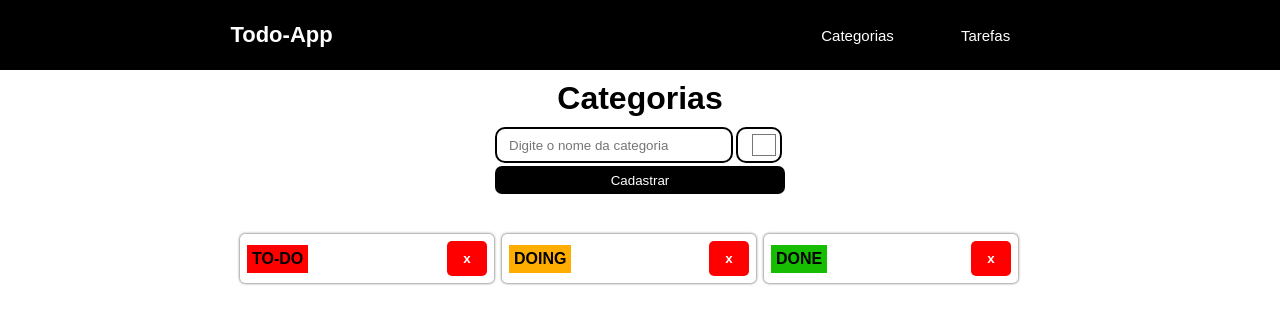
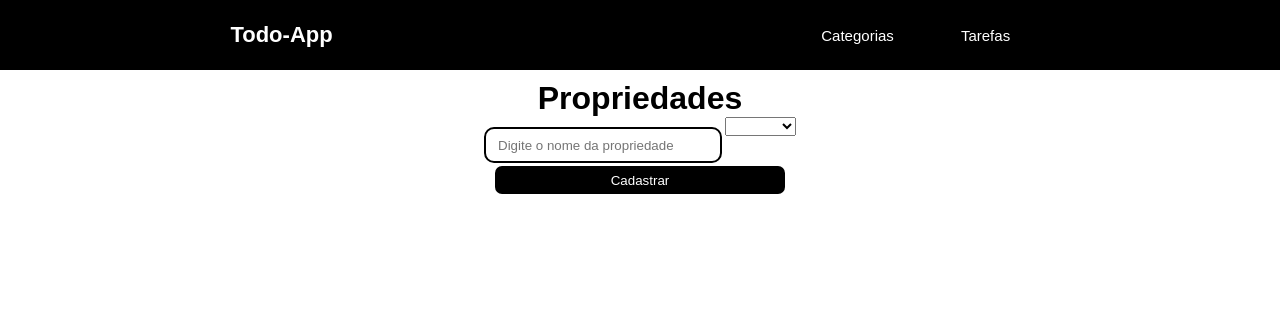
Before and after one commit to miguelbertoldi/todo-app, an Angular app: page /categoria in a window 1280 px wide. Shown: the top 324 px of the page. Built offline with nearby package versions, Linux system fonts and the light colour scheme.

Commit message:
Propriedades

```diff
--- a/src/categoria/categoria.component.css
+++ b/src/categoria/categoria.component.css
@@ -86,20 +86,3 @@ header button:hover {
   justify-content: space-between;
   gap: 5px;
 }
-
-.item-categoria button {
-  text-align: center;
-  font-weight: bold;
-  height: 35px;
-  width: 40px;
-  color: white;
-  background-color: red;
-  border: none;
-  border-radius: 5px;
-  cursor: pointer;
-}
-
-.item-categoria button:hover {
-  background-color: darkred;
-  transition: 0.2s;
-}
--- a/src/categoria/categoria.component.html
+++ b/src/categoria/categoria.component.html
@@ -1,25 +1,41 @@
 <header>
-  <h1>Categorias</h1>
+  <h1>Propriedades</h1>
 
   <div class="inputs">
-    <input [(ngModel)]="nome" placeholder="Digite o nome da categoria" maxlength="16"/>
+    <input [(ngModel)]="nome" placeholder="Digite o nome da propriedade" maxlength="16"/>
     <div class="input-color-div">
-      <input type="color" [(ngModel)]="color"/>
+
+      <select [(ngModel)]="tipo">
+        <option *ngFor="let tipos of listaTipos"> {{ tipos }} </option>
+      </select>
+
+
     </div>
   </div>
 
-  <button (click)="cadastrarCategoria()">Cadastrar</button>
+  <button (click)="cadastrarPropriedade()">Cadastrar</button>
 </header>
 
 <section class="lista-container">
   <div class="colunas-item">
-    <div *ngFor="let categoria of listaCategorias" class="item-categoria">
+    <div *ngFor="let prop of listaProps" class="item-categoria">
       <div>
-        <p [style.backgroundColor]="categoria.color">{{ categoria.nome }}</p>
+        <p>{{ prop.nome }} | {{ prop.tipo }}</p>
+        <div style="font-size: 10px;" *ngFor="let dado of prop.dado">
+          <p>{{ dado }} </p>
+        </div>
+
+        <input *ngIf="prop.showInput && prop.tipo == 'Seleção'" [(ngModel)]="categoriaAdd" />
+
+        <div *ngIf="prop.showInput && prop.tipo == 'Seleção'">
+          <button (click)="cadastrarCategoria(prop)">Adicionar</button>
+          <button (click)="cancelar(prop)">Cancelar</button>
+        </div>
+        <button *ngIf="!prop.showInput && prop.tipo == 'Seleção'" style="font-size: 10px; " (click)="showInput(prop)">Adicionar item</button>
       </div>
 
       <div>
-        <button (click)="removerCategoria(categoria)">x</button>
+        <button (click)="removerPropriedade(prop)">x</button>
       </div>
     </div>
   </div>
--- a/src/categoria/categoria.component.ts
+++ b/src/categoria/categoria.component.ts
@@ -10,6 +10,15 @@ interface Categoria {
   color: string
 }
 
+interface Propriedade {
+  nome: string,
+  tipo: string,
+  dado: string | number | string[],
+  showInput: boolean
+}
+
+
+
 @Component({
   templateUrl: './categoria.component.html',
   styleUrls: ['./categoria.component.css']
@@ -17,63 +26,83 @@ interface Categoria {
 
 export class CategoriaComponent {
 
-    listaCategorias: Categoria[] = [{nome: 'TO-DO', color: '#FF0000'}, {nome: 'DOING', color: '#FFAE00'}, {nome: 'DONE', color: '#16BD00'}];
+  listaCategorias: string[] = [];
   listaTarefas: Tarefa[] = [];
+  listaTipos: String[] = ['Texto', 'Número', 'Seleção'];
+  listaProps: Propriedade[] = [];
   nome: string = '';
   color: string = '#ffffff';
+  tipo: string;
+  dado: string | number | string[]
+  inputCategoria: boolean = false;
+  categoriaAdd: string;
 
   ngOnInit() {
-
-      if (localStorage.getItem('listaCategorias') != null) {
-        this.listaCategorias = JSON.parse(localStorage.getItem('listaCategorias'));
-      }
 
     if (localStorage.getItem('listaTarefas') != null) {
       this.listaTarefas = JSON.parse(localStorage.getItem('listaTarefas'));
     }
-    }
 
-    cadastrarCategoria(): void {
+    if (localStorage.getItem('listaProps') != null) {
+      this.listaProps = JSON.parse(localStorage.getItem('listaProps'));
 
-      const categoria: Categoria = {
-        nome: this.nome,
-        color: this.color
-      }
-
-      if (this.verificar()) {
-        if (this.nome != '') {
-          this.listaCategorias.push(categoria);
-          localStorage.setItem('listaCategorias', JSON.stringify(this.listaCategorias));
-        }
-      } else {
-        alert('Categoria já cadastrada!')
-      }
-      this.limparInput();
-    }
-
-    verificar(): boolean {
-
-      for (const i of this.listaCategorias) {
-        if (i.nome === this.nome) {
-          return false;
     }
   }
 
-      return true;
+  showInput (prop): void {
+    prop.showInput = true;
   }
 
-    removerCategoria(categoriaRm): void {
-        this.listaCategorias.splice(this.listaCategorias.indexOf(categoriaRm), 1);
+  cadastrarCategoria (prop): void {
 
-          for (const i of this.listaTarefas) {
-              if (i.categoria == categoriaRm.nome) {
-                  this.listaTarefas.splice(this.listaTarefas.indexOf(i), this.listaTarefas.length);
+    this.listaCategorias.push(this.categoriaAdd);
+    prop.dado = this.listaCategorias;
+    console.log(prop.dado)
+    console.log(this.categoriaAdd)
+
+    this.categoriaAdd = '';
+    localStorage.setItem('listaProps', JSON.stringify(this.listaProps))
   }
+
+  cadastrarPropriedade(): void {
+    console.log(this.nome)
+    console.log(this.tipo)
+
+    let prop: Propriedade;
+
+    if (this.tipo != 'Seleção') {
+      prop = {
+        nome: this.nome,
+        tipo: this.tipo,
+        dado: this.dado,
+        showInput: this.inputCategoria
+      }
+    } else {
+      prop = {
+        nome: this.nome,
+        tipo: this.tipo,
+        dado: [],
+        showInput: this.inputCategoria
+      }
+    }
+
+    this.listaProps.push(prop);
+    localStorage.setItem('listaProps', JSON.stringify(this.listaProps));
 
   }
 
-        localStorage.setItem('listaTarefas', JSON.stringify(this.listaTarefas));
-        localStorage.setItem('listaCategorias', JSON.stringify(this.listaCategorias));
+  cancelar (prop): void {
+    prop.showInput = false;
+  }
+
+
+  removerPropriedade(prop): void {
+
+
+    this.listaProps.splice(this.listaProps.indexOf(prop), 1);
+
+    localStorage.setItem('listaProps', JSON.stringify(this.listaProps));
+    // localStorage.setItem('listaCategorias', JSON.stringify(this.listaCategorias));
   }
 
   limparInput(): void {
--- a/src/todo/todo.component.css
+++ b/src/todo/todo.component.css
@@ -122,7 +122,7 @@ header button:hover {
 .title-categoria {
   font-size: 14px;
   font-weight: bold;
-  padding: 10px;
+  padding: 15px;
   border-radius: 5px;
 }
 
@@ -130,6 +130,5 @@ header button:hover {
   -webkit-box-shadow: 0px 0px 3px 0px rgba(0, 0, 0, 0.75);
   -moz-box-shadow: 0px 0px 3px 0px rgba(0, 0, 0, 0.75);
   box-shadow: 0px 0px 3px 0px rgba(0, 0, 0, 0.75);
-  padding: 15px;
   border-radius: 5px;
 }
```
Lines whose indentation alone changed are shown as unchanged.
